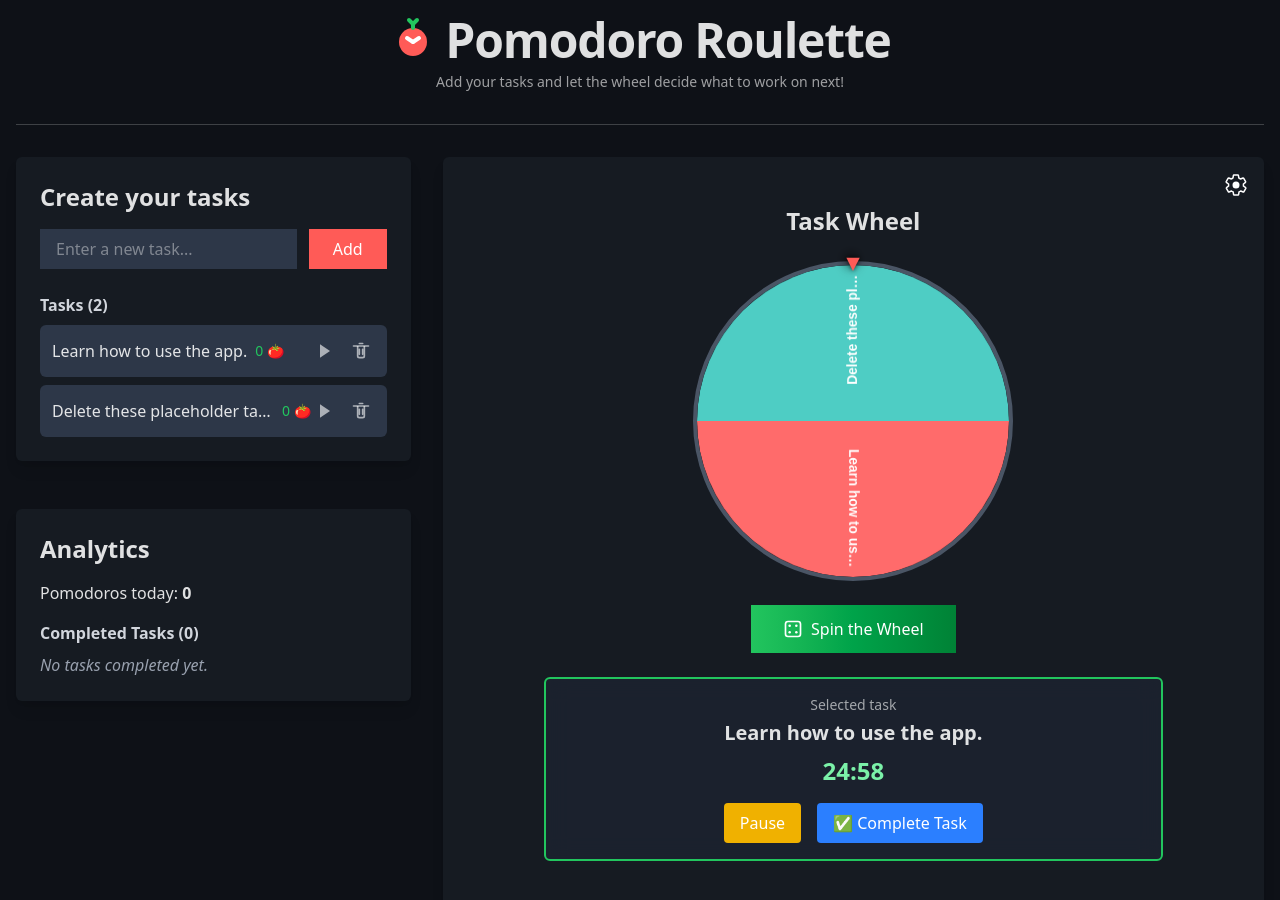
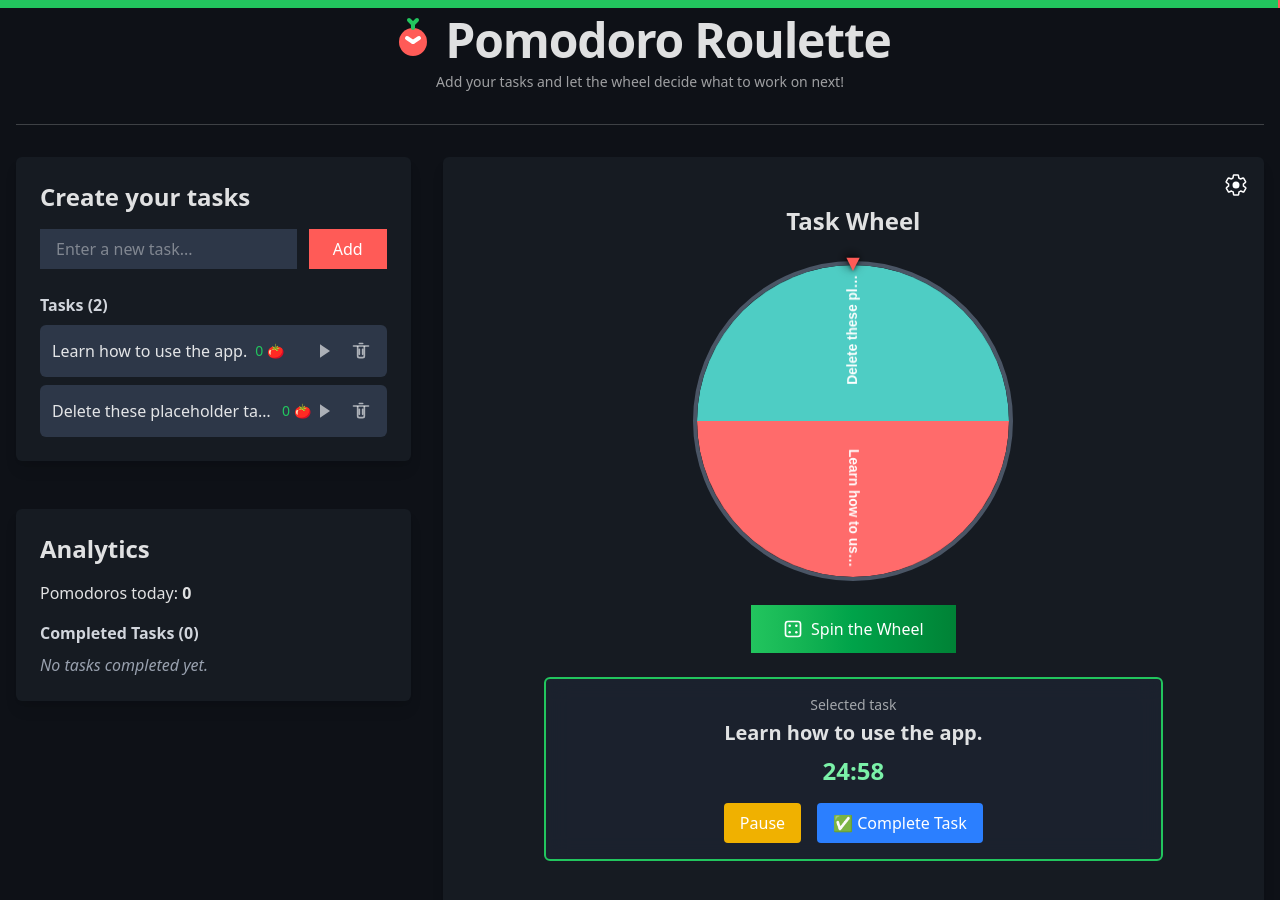
Before and after one commit to andredtr/pomodoro-roulette, a React (Vite) app: page / in a window 1280 px wide. Both pictures are taken after a click on the button 324 px from the left and 351 px from the top of the page. Shown: the top 900 px of the page. Built offline with nearby package versions, Linux system fonts and the light colour scheme.

Commit message:
Add timer progress bar

```diff
--- a/src/components/RouletteWheel.jsx
+++ b/src/components/RouletteWheel.jsx
@@ -5,6 +5,7 @@ import SettingsIcon from './icons/SettingsIcon'
 import SettingsModal from './SettingsModal'
 import PomodoroTimer from './PomodoroTimer'
 import BreakTimer from './BreakTimer'
+import TimerProgressBar from './TimerProgressBar'
 import usePomodoroTimer from '../hooks/usePomodoroTimer'
 import useSettings from '../hooks/useSettings'
 import WheelCanvas from './WheelCanvas'
@@ -330,6 +331,13 @@ function RouletteWheel({ tasks, onTaskSelected, onTaskCompleted, onPomodoroCompl
 
   return (
     <>
+    {(timerStarted || breakTimerStarted) && (
+      <TimerProgressBar
+        timeLeft={timerStarted ? timeLeft : breakTimeLeft}
+        totalTime={(timerStarted ? pomodoroDuration : breakDuration) * 60}
+        mode={timerStarted ? 'task' : 'break'}
+      />
+    )}
     <div className="bg-bg-card rounded-md shadow-lg px-6 py-12 relative">
       <button
         aria-label="Settings"
--- /dev/null
+++ b/src/components/TimerProgressBar.jsx
@@ -0,0 +1,17 @@
+import React from 'react'
+
+function TimerProgressBar({ timeLeft, totalTime, mode }) {
+  if (totalTime <= 0) return null
+  const percentage = Math.max(0, Math.min(1, timeLeft / totalTime)) * 100
+  const fgColor = mode === 'break' ? '#f97316' : 'var(--color-accent-success)'
+  return (
+    <div className="fixed top-0 left-0 w-full h-2 bg-accent-primary z-50">
+      <div
+        className="h-full transition-all duration-1000"
+        style={{ width: `${percentage}%`, backgroundColor: fgColor }}
+      />
+    </div>
+  )
+}
+
+export default TimerProgressBar
```
